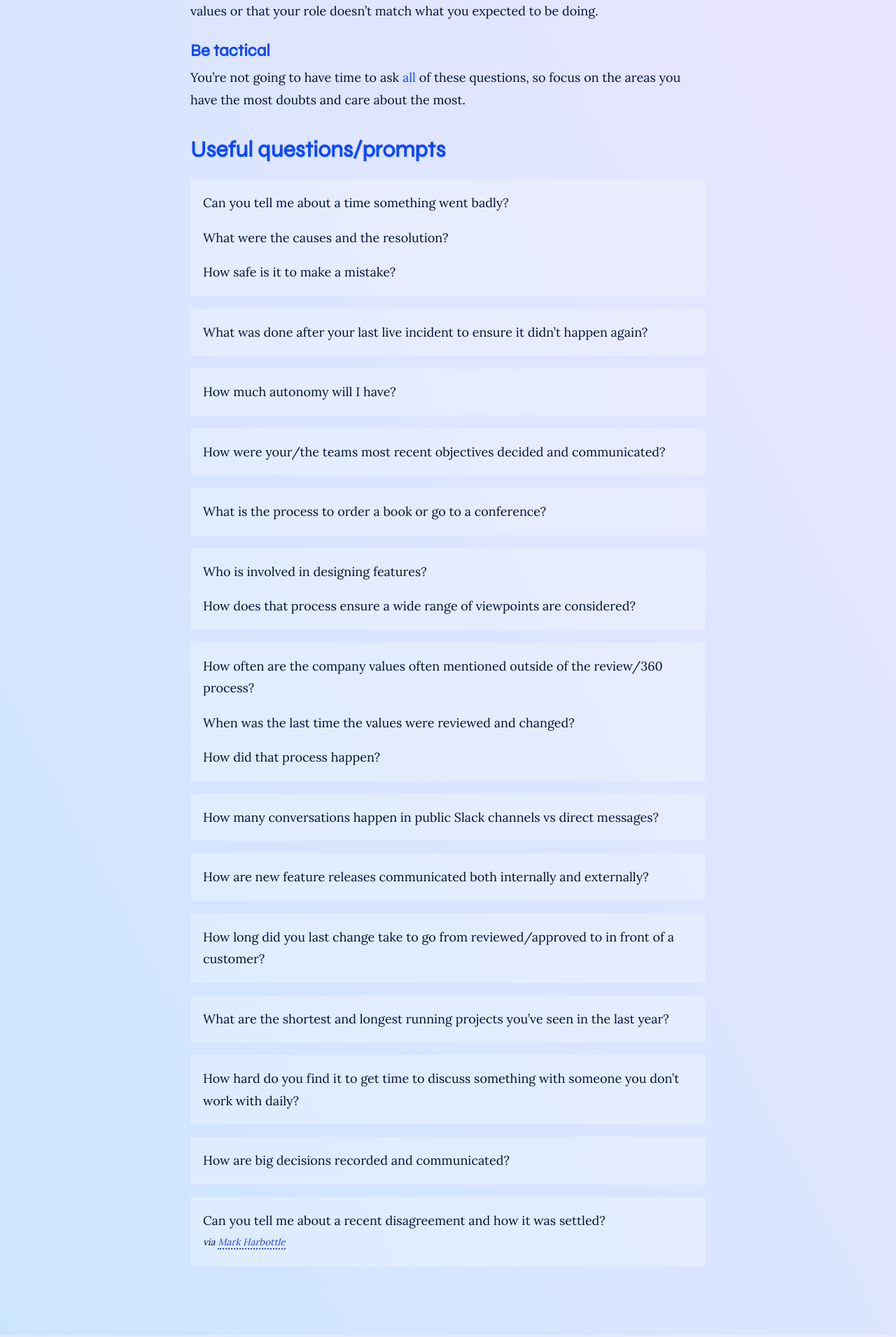
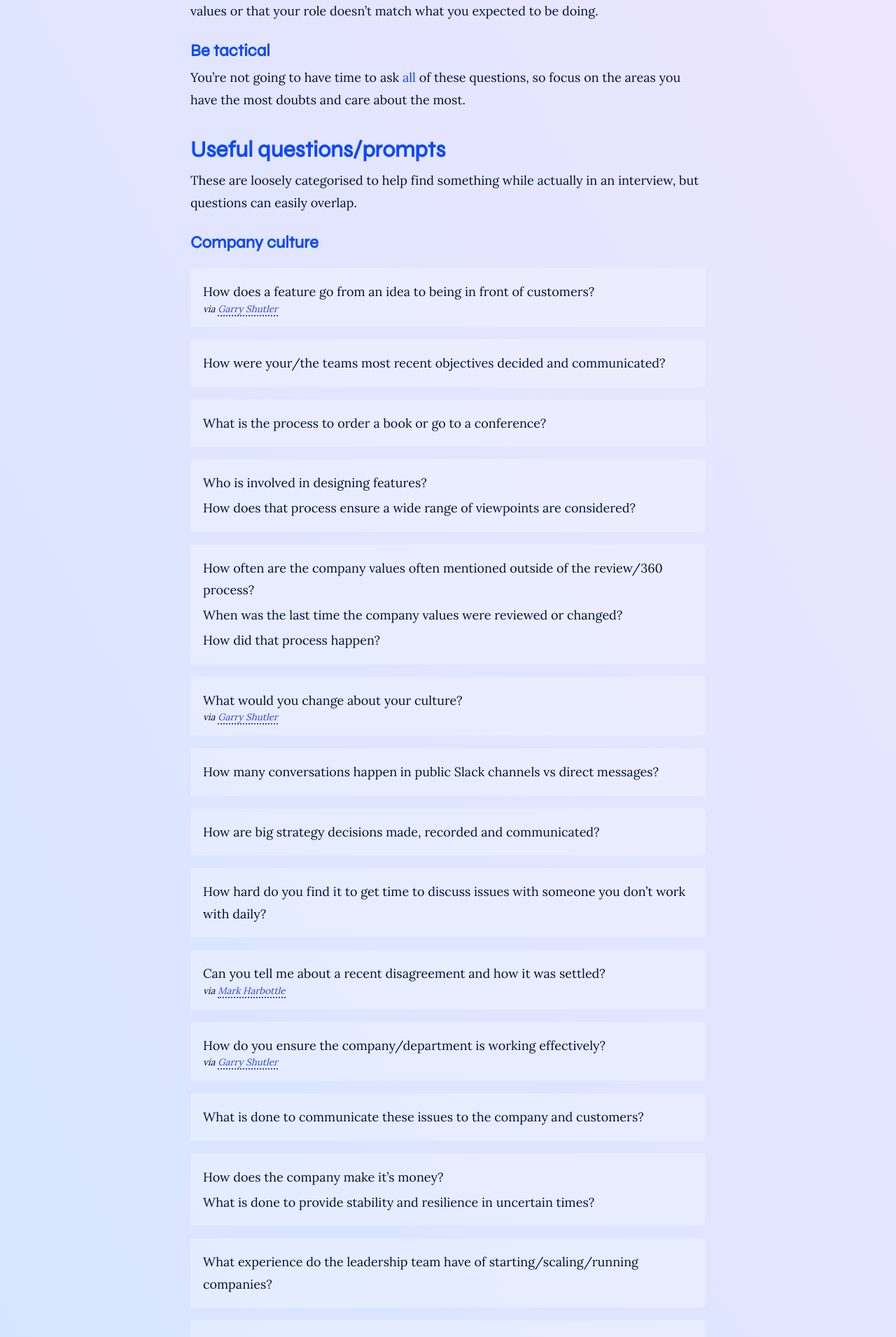
Before and after one commit to AdamWhittingham/personal-site, a Jekyll site: the page built from _posts/2022-12-02-good-questions-as-a-candidate.md, in a window 1280 px wide. Shown: the part 1328-3238 px from the top of the page at 70% size. Built offline with Jekyll 4.4.1, drawn with Linux system fonts in a browser that asks for light colours; nearby versions of some CDN libraries; some of the changed text lies outside the part shown.

Commit message:
Add more questions (tharry!)

```diff
--- a/_posts/2022-12-02-good-questions-as-a-candidate.md
+++ b/_posts/2022-12-02-good-questions-as-a-candidate.md
@@ -35,16 +35,12 @@ You're not going to have time to ask _all_ of these questions, so focus on the a
 
 
 # Useful questions/prompts
+These are loosely categorised to help find something while actually in an interview, but questions can easily overlap.
 
-> Can you tell me about a time something went badly?
->
-> What were the causes and the resolution?
->
-> How safe is it to make a mistake?
+## Company culture
 
-> What was done after your last live incident to ensure it didn't happen again?
-
-> How much autonomy will I have?
+> How does a feature go from an idea to being in front of customers?
+> <cite>via [Garry Shutler][Garry]</cite>
 
 > How were your/the teams most recent objectives decided and communicated?
 
@@ -56,21 +52,89 @@ You're not going to have time to ask _all_ of these questions, so focus on the a
 
 > How often are the company values often mentioned outside of the review/360 process?
 >
-> When was the last time the values were reviewed and changed?
+> When was the last time the company values were reviewed or changed?
 >
 > How did that process happen?
 
+> What would you change about your culture?
+> <cite>via [Garry Shutler][Garry]</cite>
+
 > How many conversations happen in public Slack channels vs direct messages?
+
+> How are big strategy decisions made, recorded and communicated?
+
+> How hard do you find it to get time to discuss issues with someone you don't work with daily?
+
+> Can you tell me about a recent disagreement and how it was settled?
+> <cite>via [Mark Harbottle][MarkH]</cite>
+
+> How do you ensure the company/department is working effectively?
+> <cite>via [Garry Shutler][Garry]</cite>
+
+> What is done to communicate these issues to the company and customers?
+
+> How does the company make it's money?
+>
+> What is done to provide stability and resilience in uncertain times?
+
+> What experience do the leadership team have of starting/scaling/running companies?
+
+> What are the shortest and longest running projects you've seen in the last year?
+
+
+## Engineering culture & practices
+
+> Can you tell me about a time something went badly?
+>
+> What were the causes and the resolution?
+>
+> How safe is it to make a mistake?
+
+> What was done after your last live incident to ensure it didn't happen again?
+
+> What does being on call look like?
+> <cite>via [Garry Shutler][Garry]</cite>
+
+> How are live issues triaged and dealt with?
+
+> How are bugs managed?
+> <cite>via [Garry Shutler][Garry]</cite>
+
+> How long did your last change take to go from reviewed/approved to in front of a customer?
 
 > How are new feature releases communicated both internally and externally?
 
-> How long did you last change take to go from reviewed/approved to in front of a customer?
+> What's an area or project that people don't like working on?
+>
+> What's lead it into that state?
+>
+> Is there a plan to tackle it?
 
-> What are the shortest and longest running projects you've seen in the last year?
+> What is the biggest issue you are facing right now?
+>
+> What is the next bigger problem you foresee having?
+> <cite>via [Garry Shutler][Garry]</cite>
 
-> How hard do you find it to get time to discuss something with someone you don't work with daily?
+> How do you know a feature is providing value?
+> <cite>via [Garry Shutler][Garry]</cite>
 
-> How are big decisions recorded and communicated?
+> How automated are the processes for running the team?
+>
+> How many things are late or missed because of people being too busy or having forgotten?
 
-> Can you tell me about a recent disagreement and how it was settled?
-> <cite>via [Mark Harbottle](http://markharbs.com)</cite>
+
+## Role/Project Fit
+
+> How much autonomy will I have?
+
+> What is the biggest challenge for <role/team>?
+
+> What would the perfect candidate have completed in 6 months?
+>
+> What do you think the most important obstacle to overcome is in that time frame?
+
+> What are the growth opportunities for someone in this role?
+> <cite>via [Garry Shutler][Garry]</cite>
+
+[MarkH]: http://markharbs.com
+[Garry]: https://gshutler.com/
--- a/_sass/typography.scss
+++ b/_sass/typography.scss
@@ -87,12 +87,17 @@ blockquote {
   border-radius: 0 5px 5px 0;
   background: var(--blockquote);
   margin: 1em 0;
+
+  p + p {
+    padding-top: 0.25em;
+  }
 }
 
 cite{
   display: block;
   font-style: italic;
   font-size: 0.75em;
+  line-height: 1.25em;
 }
 
 ul {
```
